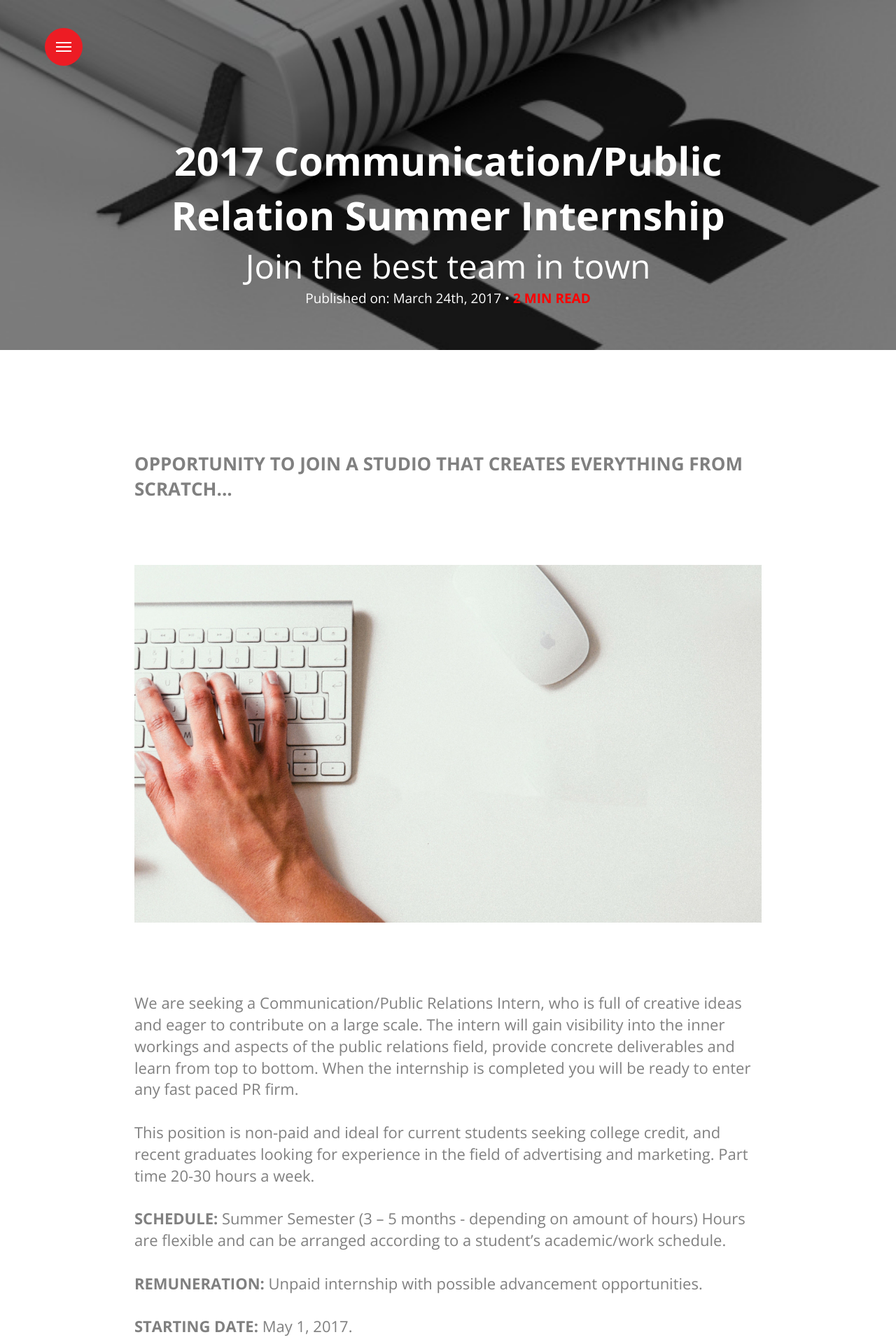
After one commit to jeangustavee/antean, a PHP site: page /communication-pr-internship-summer-2017-jacksonville in a window 1280 px wide. The commit adds this page. Shown: the top 1920 px of the page at 70% size. Run offline with PHP 8.4, Linux system fonts and the light colour scheme; some libraries are stand-ins or nearby versions.

Commit message:
change march 25

```diff
--- /dev/null
+++ b/communication-pr-internship-summer-2017-jacksonville.php
@@ -0,0 +1,111 @@
+<?php include("head.php"); ?>
+<style>
+    .top-page {
+    background-image:url(img/journal/pr-intern-640x230.jpeg);
+    background-repeat:no-repeat;
+    -webkit-background-size:cover;
+    -moz-background-size:cover;
+    -o-background-size:cover;
+    background-size:cover;
+    background-position:center;
+    height: 500px;
+    padding: 190px 10%;
+}
+    h3 {
+        margin-bottom: 90px;
+        color: gray;
+        align-content: center;
+        font-size: 1.5em;
+        text-transform: uppercase;
+    }
+
+    h2{
+        font-size: 2.5em;
+    }
+
+@media only screen and (min-width: 768px) {
+  .top-page {
+    padding: 190px 10%;
+  }
+  .top-page h1{
+    font-size: 5.6rem;
+  }
+    h3{
+        font-size: 3.5em;
+    }
+}
+    b {
+        font-weight: 600;
+        text-transform: uppercase;
+    }
+</style>
+<?php include("menu.php"); ?>
+<div class="top-page">
+            <h1>2017 Communication/Public Relation Summer Internship</h1>
+            <h2>Join the best team in town</h2>
+            <p>Published on: March 24th, 2017 • <b style="color:red">2 MIN READ</b></p>
+	</div>
+    <div class="container">
+        <h3>Opportunity to join a studio that creates everything from scratch...</h3>
+
+            <!-- featured article -->
+        <img src="img/journal/pr-photos.jpeg" width="100%"><br><br><br><br>
+
+        <p>We are seeking a Communication/Public Relations Intern, who is full of creative ideas and eager to contribute on a large scale. The intern will gain visibility into the inner workings and aspects of the public relations field, provide concrete deliverables and learn from top to bottom. When the internship is completed you will be ready to enter any fast paced PR firm. </p><br>
+
+<p>This position is non-paid and ideal for current students seeking college credit, and recent graduates looking for experience in the field of advertising and marketing. Part time 20-30 hours a week.</p><br>
+
+<p><b>Schedule:</b> Summer Semester (3 – 5 months - depending on amount of hours)
+Hours are flexible and can be arranged according to a student’s academic/work
+schedule.</p><br>
+
+        <p><b>Remuneration:</b> Unpaid internship with possible advancement opportunities.</p><br>
+
+        <p><b>Starting Date:</b> May 1, 2017.</p><br>
+
+        <p><b>Location:</b> Can be located anywhere, but candidates in the Jacksonville area will be given huge preference.</p><br>
+
+       <b>Responsibilities:</b>
+
+       <ul>
+           <li>• Draft press releases, blog posts, brief pitches, or other PR materials </li>
+           <li>• Assist with building in-house media outreach database</li>
+           <li>• Assist with designing and executing client-driven public relations campaigns</li>
+           <li>• Monitor competitors’ backlinks to identify potential media outlets for outreach</li>
+           <li>• Update online client press pages with links to media coverage</li>
+           <li>• Assist in administrative duties</li>
+           <li>• Establish relationships with local and online medias</li>
+           <li>• Understand branding guidelines and implementation</li>
+           <li>• Participate in staff meetings</li>
+           <li>• Maintain the company blog and email marketing campaigns</li>
+           <li>• Create portfolio upon completion of internship</li>
+           <li>• Other duties as assigned or depending on your skills, experience, and interests</li>
+       </ul>
+         <br><br>
+        <b>Qualifications:</b>
+<ul>
+    <li>• Currently enrolled as a student at an accredited university majoring in communications, English, journalism, or marketing</li>
+<li>• Versatile writing skills and proficiency in spelling and grammar</li>
+<li>• Excellent verbal communication skills</li>
+<li>• Social media savvy a must (Facebook, Google+, Instagram, LinkedIn)</li>
+<li>• Knowledge of AP Style</li>
+<li>• Knowledge of Microsoft Office suite</li>
+<li>• Familiarity with WordPress and Buzzstream preferred</li>
+<li>• Strong problem solving skills</li>
+<li>• Ability to coordinate multiple deadline</li>
+<li>• Strong organizational and critical thinking skills</li>
+<li>• Proficiency in Adobe Creative Cloud a plus</li>
+    </ul>
+        <br>
+
+        <p>If you’re interested, let’s talk. Submit your resume to hey[at]anteanstudios[dot]com. </p>
+
+
+
+
+
+    </div>
+
+
+
+<?php include("footer.php"); ?>
--- a/css/home_works.css
+++ b/css/home_works.css
@@ -8,6 +8,15 @@
 	min-height: 550px;
 	position: relative;
 	margin: 0 30vw 0 0;
+    transition: all 13s ease-out;
+}
+
+.fragment-wrap:hover {
+    box-shadow: inset 0 0 0 25px #ED1C24;
+    -webkit-transform: scale(0.9);
+        -ms-transform: scale(0.9);
+        transform: scale(0.9);
+    transition: all 0.5s ease-in;
 }
 
 .fragment-wrap--right {
--- a/css/style.css
+++ b/css/style.css
@@ -537,7 +537,7 @@ main p {
     position: relative;
     padding: 120px 10%;
     width: 90%;
-    font-size: 2.2rem;
+    font-size: 1.2rem;
     margin-bottom: 1em;
     color: gray;
     line-height: 1.4;
@@ -552,16 +552,14 @@ main p {
 }
 
 .container h3 {
-    font-weight: 300;
+    font-size: 2rem;
     font-weight: 600;
 }
-
-.container p {
-  }
 
 @media only screen and (min-width: 768px) {
   .container {
     padding: 125px 10%;
+    font-size: 2.2rem;
   }
   .container h1{
     font-size: 5.6rem;
--- a/head.php
+++ b/head.php
@@ -51,29 +51,4 @@ Thanks for checking our codes out
 </script>
 
     <script id="dsq-count-scr" src="//anteanstudios.disqus.com/count.js" async></script>
-
-    <!-- Facebook Pixel Code -->
-<script>
-!function(f,b,e,v,n,t,s){if(f.fbq)return;n=f.fbq=function(){n.callMethod?
-n.callMethod.apply(n,arguments):n.queue.push(arguments)};if(!f._fbq)f._fbq=n;
-n.push=n;n.loaded=!0;n.version='2.0';n.queue=[];t=b.createElement(e);t.async=!0;
-t.src=v;s=b.getElementsByTagName(e)[0];s.parentNode.insertBefore(t,s)}(window,
-document,'script','https://connect.facebook.net/en_US/fbevents.js');
-fbq('init', '642993835891586', {
-em: 'insert_email_variable,'
-});
-fbq('track', 'PageView');
-</script>
-<noscript><img height="1" width="1" style="display:none"
-src="https://www.facebook.com/tr?id=642993835891586&ev=PageView&noscript=1"
-/></noscript>
-<!-- DO NOT MODIFY -->
-<!-- End Facebook Pixel Code -->
-
-<script>
-fbq('track', 'CompleteRegistration', {
-value: 25.00,
-currency: 'USD'
-});
-</script>
 </head>
--- a/index.php
+++ b/index.php
@@ -1,4 +1,5 @@
 <?php include("head.php"); ?>
+<?php include("menu.php"); ?>
 <style>
 /*  SECTIONS  */
 .section {
@@ -49,7 +50,7 @@
            <a href="moringalakay"> <button1 type="button">CASE STUDY</button1></a> </p>
 	</main>
 
-	<?php include("menu.php"); ?>
+
 
 
 
```
Also changed, not shown: other parts of css/style.css (+70 -2 lines), graphic-design-internship-summer-2017-jacksonville.php (added, +91 -0 lines), hire-local-project.php (added, +112 -0 lines), hirelocal/index.php (+0 -25 lines), journal.php (+55 -16 lines), newbusiness.php (+10 -0 lines), send.php (+19 -0 lines), img/journal/graphic-deisng-intern.jpeg (added), img/journal/hirelocal.jpg (added), img/journal/jobs-summer.jpeg (added), img/journal/pr-intern-640x230.jpeg (added), img/journal/pr-photos.jpeg (added).
